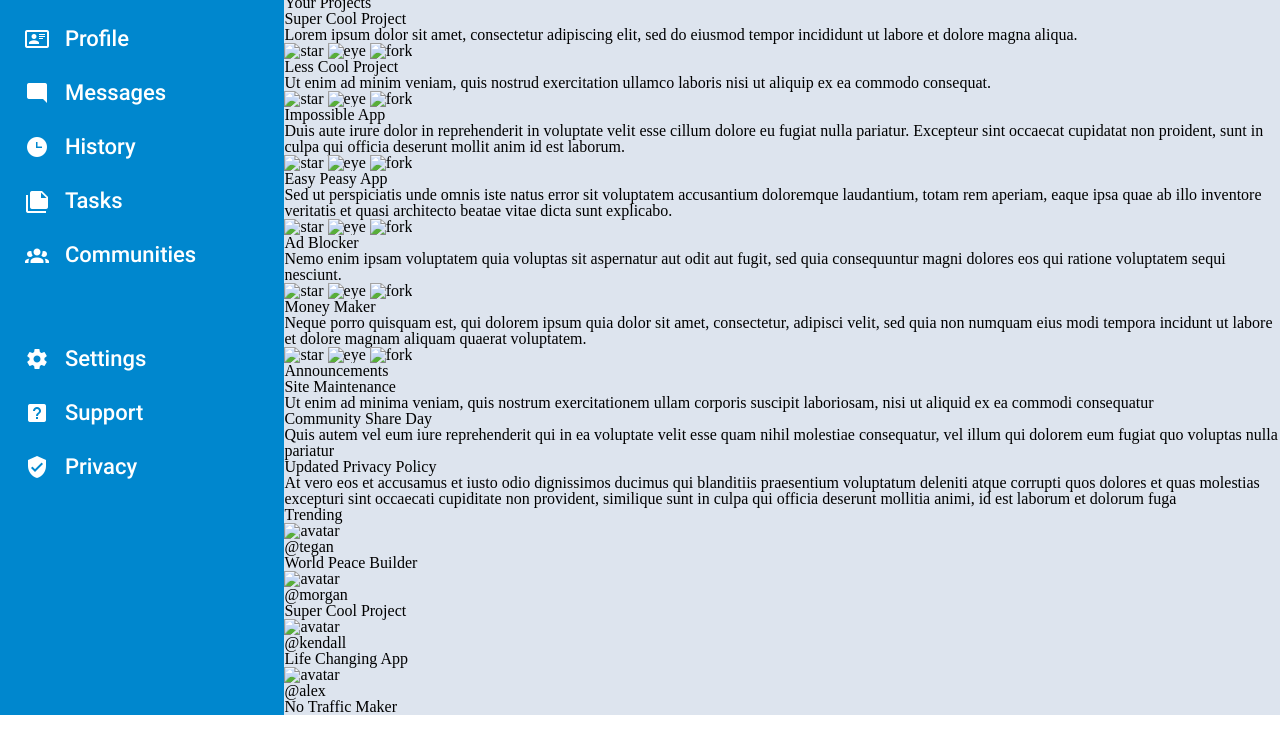
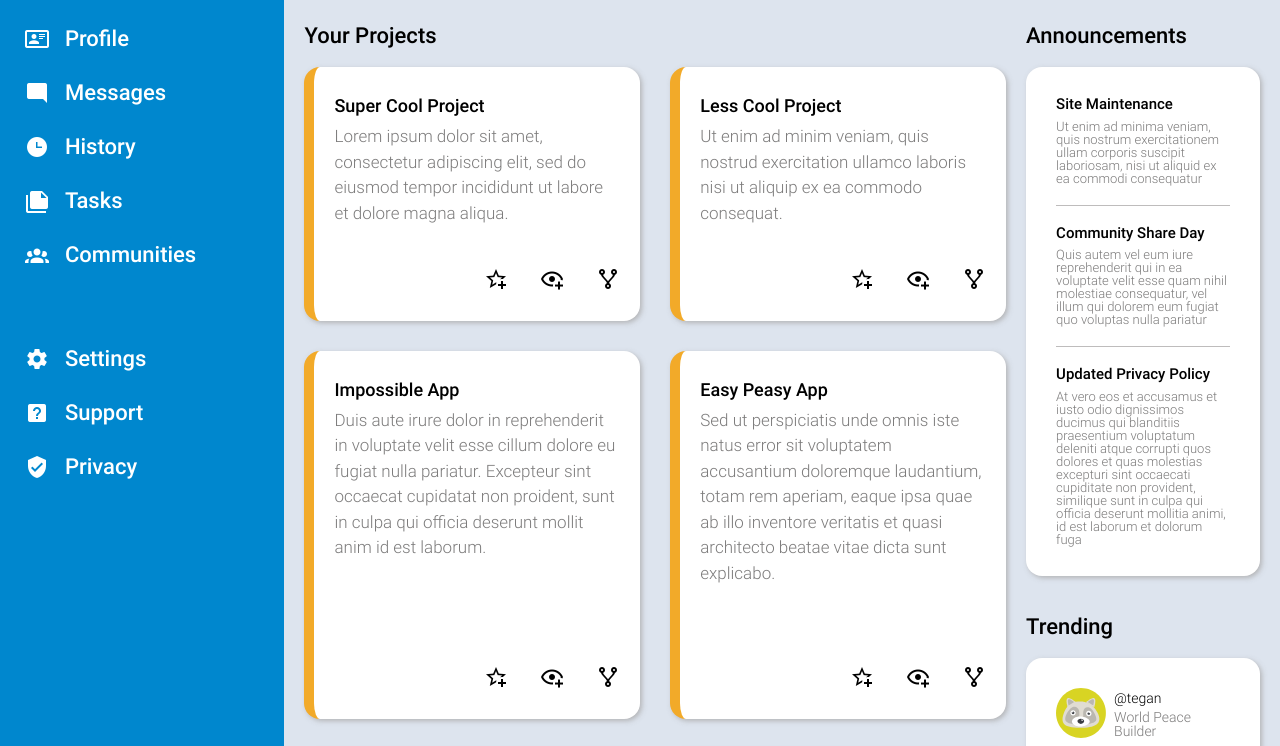
Before and after one commit to Veregorn/Admin-Dashboard, a plain HTML site: page index.html in a window 1280 px wide. Shown: the part 175-921 px from the top of the page. Before the commit the page ends 890 px from the top, so only its background shows below. Drawn offline with Linux system fonts and the light colour scheme.

Commit message:
Add avatars and finish design

```diff
--- a/index.html
+++ b/index.html
@@ -95,72 +95,73 @@
             <div id="cards">
                 <div class="card">
                     <div class="content">
-                        <p class="title">Super Cool Project</p>
+                        <p class="subtitle">Super Cool Project</p>
                         <p class="desc">Lorem ipsum dolor sit amet, consectetur adipiscing elit, sed do eiusmod tempor incididunt ut labore et dolore magna aliqua.</p>
                     </div>
                     <div class="controls">
-                        <img src="" alt="star">
-                        <img src="" alt="eye">
-                        <img src="" alt="fork">
+                        <img src="./Assests/star-plus-outline.png" alt="star">
+                        <img src="./Assests/eye-plus-outline.png" alt="eye">
+                        <img src="./Assests/source-fork.png" alt="fork">
                     </div>
                 </div>
                 <div class="card">
                     <div class="content">
-                        <p class="title">Less Cool Project</p>
+                        <p class="subtitle">Less Cool Project</p>
                         <p class="desc">Ut enim ad minim veniam, quis nostrud exercitation ullamco laboris nisi ut aliquip ex ea commodo consequat.</p>
                     </div>
                     <div class="controls">
-                        <img src="" alt="star">
-                        <img src="" alt="eye">
-                        <img src="" alt="fork">
+                        <img src="./Assests/star-plus-outline.png" alt="star">
+                        <img src="./Assests/eye-plus-outline.png" alt="eye">
+                        <img src="./Assests/source-fork.png" alt="fork">
                     </div>
                 </div>
                 <div class="card">
                     <div class="content">
-                        <p class="title">Impossible App</p>
+                        <p class="subtitle">Impossible App</p>
                         <p class="desc">Duis aute irure dolor in reprehenderit in voluptate velit esse cillum dolore eu fugiat nulla pariatur. Excepteur sint occaecat cupidatat non proident, sunt in culpa qui officia deserunt mollit anim id est laborum.</p>
                     </div>
                     <div class="controls">
-                        <img src="" alt="star">
-                        <img src="" alt="eye">
-                        <img src="" alt="fork">
+                        <img src="./Assests/star-plus-outline.png" alt="star">
+                        <img src="./Assests/eye-plus-outline.png" alt="eye">
+                        <img src="./Assests/source-fork.png" alt="fork">
                     </div>
                 </div>
                 <div class="card">
                     <div class="content">
-                        <p class="title">Easy Peasy App</p>
+                        <p class="subtitle">Easy Peasy App</p>
                         <p class="desc">Sed ut perspiciatis unde omnis iste natus error sit voluptatem accusantium doloremque laudantium, totam rem aperiam, eaque ipsa quae ab illo inventore veritatis et quasi architecto beatae vitae dicta sunt explicabo.</p>
                     </div>
                     <div class="controls">
-                        <img src="" alt="star">
-                        <img src="" alt="eye">
-                        <img src="" alt="fork">
+                        <img src="./Assests/star-plus-outline.png" alt="star">
+                        <img src="./Assests/eye-plus-outline.png" alt="eye">
+                        <img src="./Assests/source-fork.png" alt="fork">
                     </div>
                 </div>
                 <div class="card">
                     <div class="content">
-                        <p class="title">Ad Blocker</p>
+                        <p class="subtitle">Ad Blocker</p>
                         <p class="desc">Nemo enim ipsam voluptatem quia voluptas sit aspernatur aut odit aut fugit, sed quia consequuntur magni dolores eos qui ratione voluptatem sequi nesciunt.</p>
                     </div>
                     <div class="controls">
-                        <img src="" alt="star">
-                        <img src="" alt="eye">
-                        <img src="" alt="fork">
+                        <img src="./Assests/star-plus-outline.png" alt="star">
+                        <img src="./Assests/eye-plus-outline.png" alt="eye">
+                        <img src="./Assests/source-fork.png" alt="fork">
                     </div>
                 </div>
                 <div class="card">
                     <div class="content">
-                        <p class="title">Money Maker</p>
+                        <p class="subtitle">Money Maker</p>
                         <p class="desc">Neque porro quisquam est, qui dolorem ipsum quia dolor sit amet, consectetur, adipisci velit, sed quia non numquam eius modi tempora incidunt ut labore et dolore magnam aliquam quaerat voluptatem.</p>
                     </div>
                     <div class="controls">
-                        <img src="" alt="star">
-                        <img src="" alt="eye">
-                        <img src="" alt="fork">
+                        <img src="./Assests/star-plus-outline.png" alt="star">
+                        <img src="./Assests/eye-plus-outline.png" alt="eye">
+                        <img src="./Assests/source-fork.png" alt="fork">
                     </div>
                 </div>
             </div>
         </div>
+        <div id="right-content">
             <div id="announcements">
                 <p class="title">Announcements</p>
                 <div class="container">
@@ -183,7 +184,7 @@
                 <div class="container">
                     <div class="users">
                         <div class="avatar">
-                        <img src="" alt="avatar" class="avatar-small">
+                            <img src="./Assests/raccoon.svg" alt="avatar" class="avatar-small">
                         </div>
                         <div class="info">
                             <p class="tiny-user">@tegan</p>
@@ -192,7 +193,7 @@
                     </div>
                     <div class="users">
                         <div class="avatar">
-                        <img src="" alt="avatar" class="avatar-small">
+                            <img src="./Assests/monkey.svg" alt="avatar" class="avatar-small">
                         </div>
                         <div class="info">
                             <p class="tiny-user">@morgan</p>
@@ -201,7 +202,7 @@
                     </div>
                     <div class="users">
                         <div class="avatar">
-                        <img src="" alt="avatar" class="avatar-small">
+                            <img src="./Assests/mouse.svg" alt="avatar" class="avatar-small">
                         </div>
                         <div class="info">
                             <p class="tiny-user">@kendall</p>
@@ -210,7 +211,7 @@
                     </div>
                     <div class="users">
                         <div class="avatar">
-                        <img src="" alt="avatar" class="avatar-small">
+                            <img src="./Assests/beaver.svg" alt="avatar" class="avatar-small">
                         </div>
                         <div class="info">
                             <p class="tiny-user">@alex</p>
@@ -220,5 +221,6 @@
                 </div>
             </div>
         </div>
+    </div>
 </body>
 </html>
--- a/main.css
+++ b/main.css
@@ -59,6 +59,11 @@ table {
     src: url(./Assests/Roboto-Bold.ttf);
 }
 
+@font-face {
+    font-family: Roboto-Light;
+    src: url(./Assests/Roboto-Light.ttf);
+}
+
 body {
     height: 100vh;
     display: grid;
@@ -110,6 +115,7 @@ h1 {
     grid-template-rows: 1fr 2fr;
     align-content: space-between;
     padding: 20px 40px 0px 40px;
+    box-shadow: 2px 2px 5px #656565c2;
 }
 
 #subheader-1 {
@@ -196,6 +202,112 @@ input {
 }
 
 #main-content {
+    padding: 30px 20px;
     background-color: #DDE4EE;
     grid-area: main-content;
+    display: grid;
+    gap: 20px;
+    grid-template-columns: 3fr 1fr;
 }
+
+#cards {
+    display: grid;
+    grid-template: repeat(auto-fit, minmax(100px, 1fr)) / repeat(auto-fit, minmax(300px, 1fr)) ;
+    gap: 30px;
+}
+
+.card {
+    background-color: white;
+    border-radius: 1em;
+    padding: 30px 20px;
+    border-left: solid 10px #F2AA29;
+    display: grid;
+    grid-template-rows: 2fr 1fr;
+    align-content: space-between;
+    box-shadow: 2px 2px 5px #a7a6a6c2;
+}
+
+.subtitle {
+    font-family: Roboto-Medium;
+    font-size: 18px;
+    margin-bottom: 0.5em;
+}
+
+.desc {
+    font-family: Roboto-Light;
+    color: #7c7b7b;
+    font-size: 17px;
+    line-height: 1.5em;
+}
+
+.controls {
+    justify-self: end;
+    align-self: end;
+    display: grid;
+    grid-template-columns: repeat(3, 1fr);
+    gap: 2em;
+}
+
+#right-content {
+    display: grid;
+    gap: 40px;
+    grid-template-rows: 1fr 2fr;
+    align-items: start;
+}
+
+.container {
+    background-color: white;
+    border-radius: 1em;
+    padding: 30px;
+    box-shadow: 2px 2px 5px #a7a6a6c2;
+    display: grid;
+    grid-template-rows: 1fr;
+    gap: 20px;
+}
+
+.announ {
+    border-bottom: 1px solid rgb(190, 188, 188);
+    padding-bottom: 20px;
+}
+
+.announ:last-child {
+    border-bottom: none;
+    padding-bottom: 0;
+}
+
+.bolded {
+    font-family: Roboto-Medium;
+    font-size: 15px;
+    margin-bottom: 0.5em;
+}
+
+.tiny {
+    font-family: Roboto-Light;
+    color: #7c7b7b;
+    font-size: 13px;
+}
+
+.title {
+    font-family: Roboto-Medium;
+    font-size: 22px;
+    margin-bottom: 20px;
+}
+
+.users {
+    display: grid;
+    grid-template-columns: 1fr 2fr;
+    align-items: center;
+}
+
+.tiny-user{
+    font-family: Roboto-Light;
+    font-size: 14px;
+    color: #000;
+    margin-bottom: 5px;
+}
+
+.caption {
+    font-family: Roboto-Light;
+    font-size: 14px;
+    color: #7c7b7b;
+}
```
Also changed, not shown: Assests/beaver.svg (added), Assests/eye-plus-outline.png (added), Assests/mouse.svg (added), Assests/raccoon.svg (added), Assests/source-fork.png (added), Assests/star-plus-outline.png (added). Lines whose indentation alone changed are shown as unchanged.
